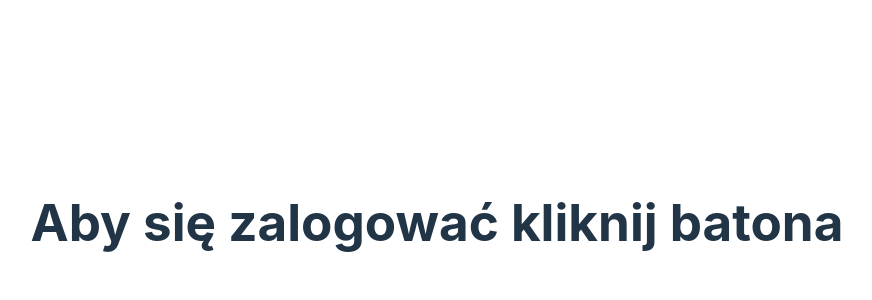
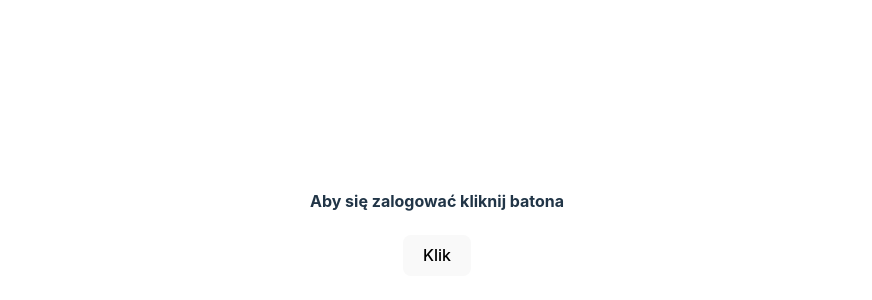
Before and after one commit to jsdydaktyk/loginapp_react, a React (Vite) app: page / in a window 1280 px wide. Shown: the part 178-478 px from the top of the page, without its empty margins (203-1075 px from the left). Built offline with nearby package versions, Linux system fonts and the light colour scheme.

Commit message:
Add button to navigate to login page

```diff
--- a/src/App.jsx
+++ b/src/App.jsx
@@ -1,15 +1,17 @@
 import { useState } from 'react'
 import './App.css'
-import { Route, Routes } from 'react-router-dom'
+import { Route, Routes,useNavigate } from 'react-router-dom'
 import LoginPage from './pages/LoginPage'
 import WelcomePage from './pages/WelcomePage'
 
 function App() {
   const [count, setCount] = useState(0)
+  const navigate = useNavigate()
 
   return (
     <>
-     <h1>Aby się zalogować kliknij batona</h1>
+     <h4>Aby się zalogować kliknij batona</h4>
+     <button onClick={()=>navigate('/login')}>Klik</button>
      <Routes>
         <Route path="/login" element={<LoginPage />} />
         <Route path="/welcome" element={<WelcomePage />} />
```
